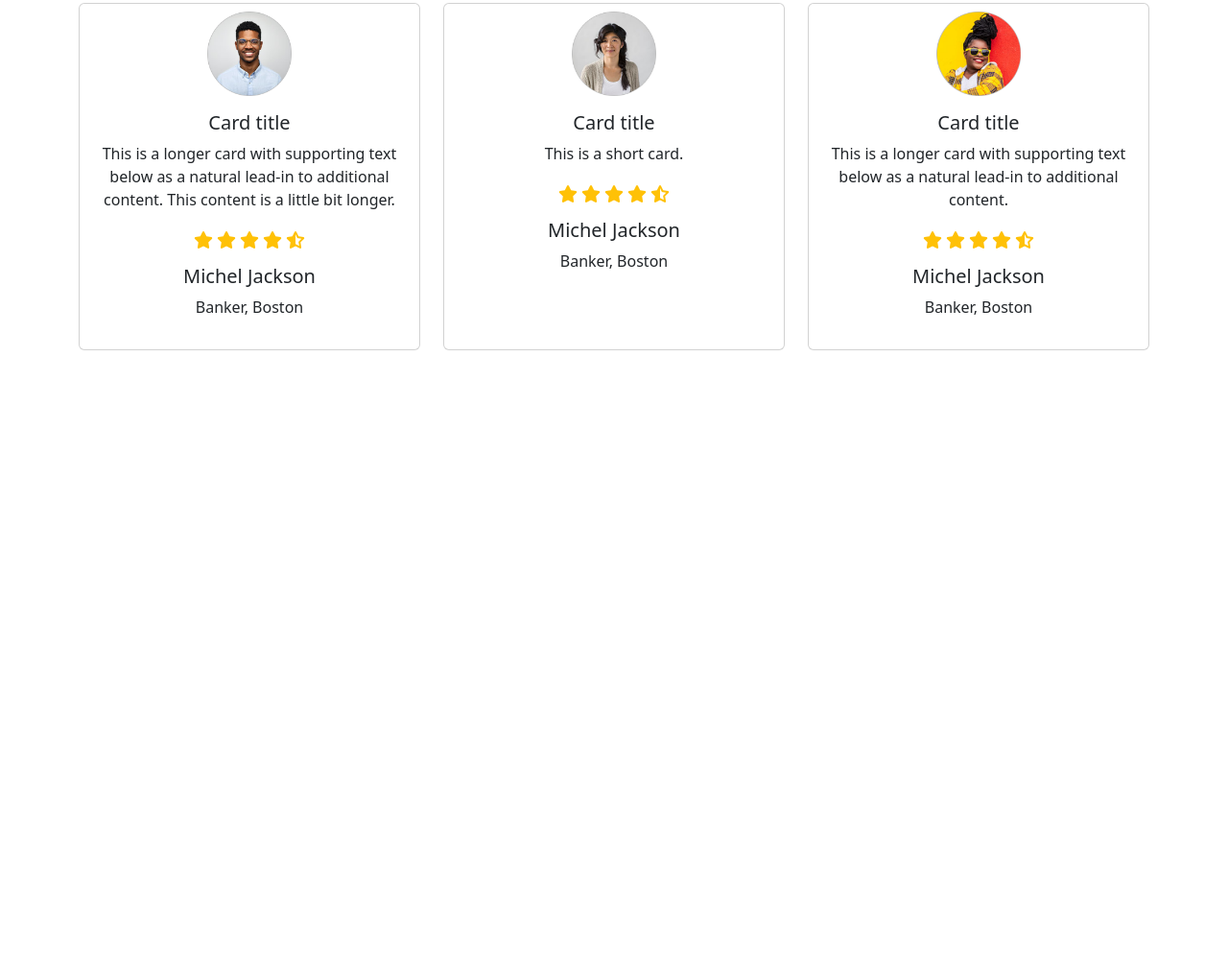
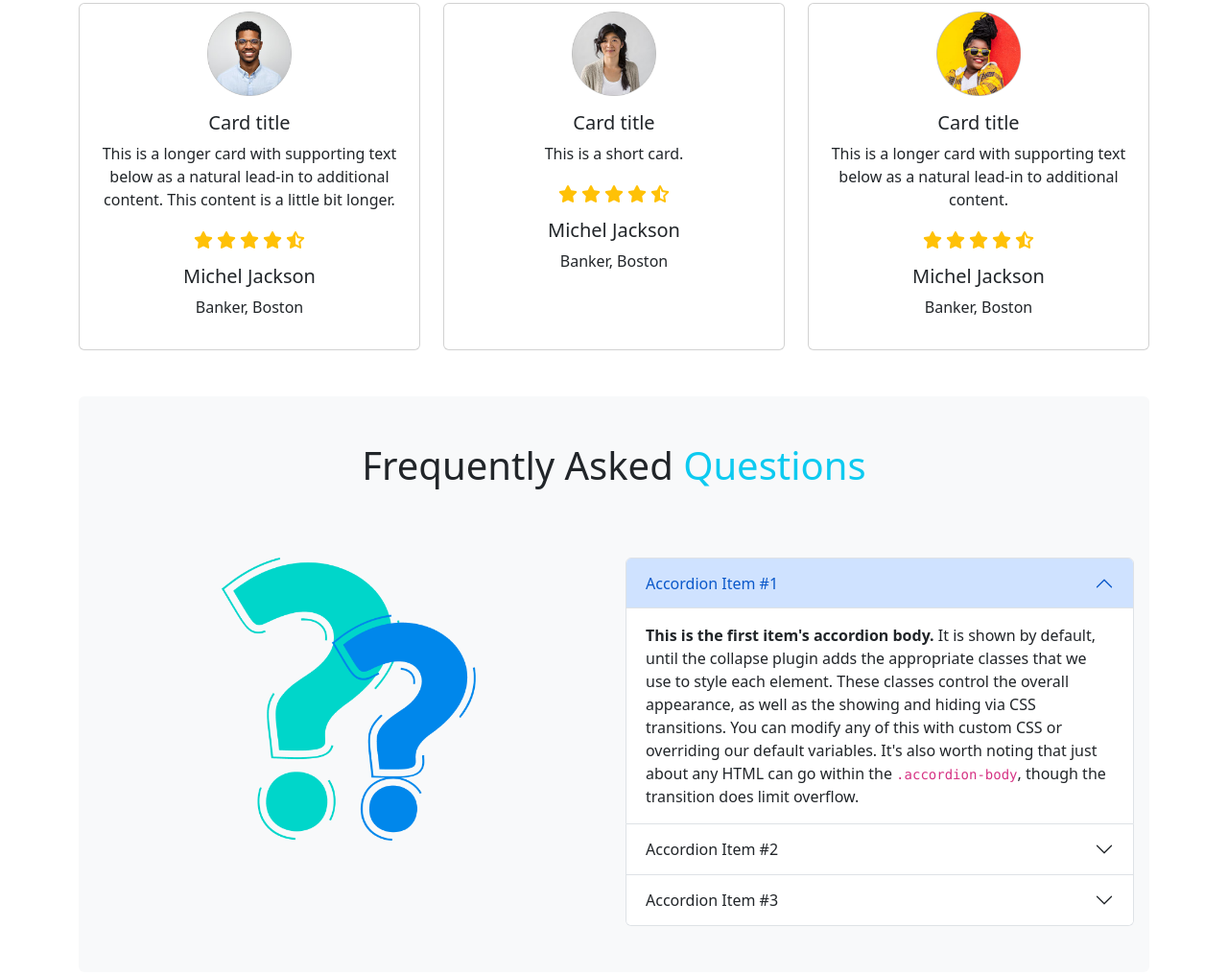
Before and after one commit to ProdipKumarShil/ph-project-biker-zone-resources, a plain HTML site: page index.html in a window 1280 px wide. Shown: the part 1771-2787 px from the top of the page at 96% size. Before the commit the page ends 2136 px from the top, so only its background shows below. Drawn offline with Linux system fonts and the light colour scheme.

Commit message:
added faq section

```diff
--- a/index.html
+++ b/index.html
@@ -189,7 +189,8 @@
                                 <img class="icon-size" src="./images/icon-2/star-solid.svg" alt="" srcset="">
                                 <img class="icon-size" src="./images/icon-2/star-solid.svg" alt="" srcset="">
                                 <img class="icon-size" src="./images/icon-2/star-solid.svg" alt="" srcset="">
-                                    <img class="icon-size" src="./images/icon-2/star-half-stroke-solid.svg" alt="" srcset="">
+                                <img class="icon-size" src="./images/icon-2/star-half-stroke-solid.svg" alt=""
+                                    srcset="">
 
                             </p>
                             <h5>Michel Jackson</h5>
@@ -208,7 +209,8 @@
                                 <img class="icon-size" src="./images/icon-2/star-solid.svg" alt="" srcset="">
                                 <img class="icon-size" src="./images/icon-2/star-solid.svg" alt="" srcset="">
                                 <img class="icon-size" src="./images/icon-2/star-solid.svg" alt="" srcset="">
-                                <img class="icon-size" src="./images/icon-2/star-half-stroke-solid.svg" alt="" srcset="">
+                                <img class="icon-size" src="./images/icon-2/star-half-stroke-solid.svg" alt=""
+                                    srcset="">
 
                             </p>
                             <h5>Michel Jackson</h5>
@@ -228,11 +230,83 @@
                                 <img class="icon-size" src="./images/icon-2/star-solid.svg" alt="" srcset="">
                                 <img class="icon-size" src="./images/icon-2/star-solid.svg" alt="" srcset="">
                                 <img class="icon-size" src="./images/icon-2/star-solid.svg" alt="" srcset="">
-                                    <img class="icon-size" src="./images/icon-2/star-half-stroke-solid.svg" alt="" srcset="">
+                                <img class="icon-size" src="./images/icon-2/star-half-stroke-solid.svg" alt=""
+                                    srcset="">
 
                             </p>
                             <h5>Michel Jackson</h5>
                             <p>Banker, Boston</p>
+                        </div>
+                    </div>
+                </div>
+            </div>
+        </section>
+
+        <!-- FAQ section -->
+        <section class="py-5 my-5 px-3 bg-secondary-subtle rounded">
+            <h1 class="text-center">Frequently Asked <span class="text-info ">Questions</span></h1>
+            <div class="row row-cols-1 row-cols-md-2 mt-5 g-4">
+                <div class="col text-center">
+                    <img class="w-50" src="./images/faq.png" alt="">
+                </div>
+                <div class="col">
+                    <div class="accordion" id="accordionExample">
+                        <div class="accordion-item">
+                            <h2 class="accordion-header" id="headingOne">
+                                <button class="accordion-button" type="button" data-bs-toggle="collapse"
+                                    data-bs-target="#collapseOne" aria-expanded="true" aria-controls="collapseOne">
+                                    Accordion Item #1
+                                </button>
+                            </h2>
+                            <div id="collapseOne" class="accordion-collapse collapse show" aria-labelledby="headingOne"
+                                data-bs-parent="#accordionExample">
+                                <div class="accordion-body">
+                                    <strong>This is the first item's accordion body.</strong> It is shown by default,
+                                    until the collapse plugin adds the appropriate classes that we use to style each
+                                    element. These classes control the overall appearance, as well as the showing and
+                                    hiding via CSS transitions. You can modify any of this with custom CSS or overriding
+                                    our default variables. It's also worth noting that just about any HTML can go within
+                                    the <code>.accordion-body</code>, though the transition does limit overflow.
+                                </div>
+                            </div>
+                        </div>
+                        <div class="accordion-item">
+                            <h2 class="accordion-header" id="headingTwo">
+                                <button class="accordion-button collapsed" type="button" data-bs-toggle="collapse"
+                                    data-bs-target="#collapseTwo" aria-expanded="false" aria-controls="collapseTwo">
+                                    Accordion Item #2
+                                </button>
+                            </h2>
+                            <div id="collapseTwo" class="accordion-collapse collapse" aria-labelledby="headingTwo"
+                                data-bs-parent="#accordionExample">
+                                <div class="accordion-body">
+                                    <strong>This is the second item's accordion body.</strong> It is hidden by default,
+                                    until the collapse plugin adds the appropriate classes that we use to style each
+                                    element. These classes control the overall appearance, as well as the showing and
+                                    hiding via CSS transitions. You can modify any of this with custom CSS or overriding
+                                    our default variables. It's also worth noting that just about any HTML can go within
+                                    the <code>.accordion-body</code>, though the transition does limit overflow.
+                                </div>
+                            </div>
+                        </div>
+                        <div class="accordion-item">
+                            <h2 class="accordion-header" id="headingThree">
+                                <button class="accordion-button collapsed" type="button" data-bs-toggle="collapse"
+                                    data-bs-target="#collapseThree" aria-expanded="false" aria-controls="collapseThree">
+                                    Accordion Item #3
+                                </button>
+                            </h2>
+                            <div id="collapseThree" class="accordion-collapse collapse" aria-labelledby="headingThree"
+                                data-bs-parent="#accordionExample">
+                                <div class="accordion-body">
+                                    <strong>This is the third item's accordion body.</strong> It is hidden by default,
+                                    until the collapse plugin adds the appropriate classes that we use to style each
+                                    element. These classes control the overall appearance, as well as the showing and
+                                    hiding via CSS transitions. You can modify any of this with custom CSS or overriding
+                                    our default variables. It's also worth noting that just about any HTML can go within
+                                    the <code>.accordion-body</code>, though the transition does limit overflow.
+                                </div>
+                            </div>
                         </div>
                     </div>
                 </div>
```
Lines whose indentation alone changed are shown as unchanged.
